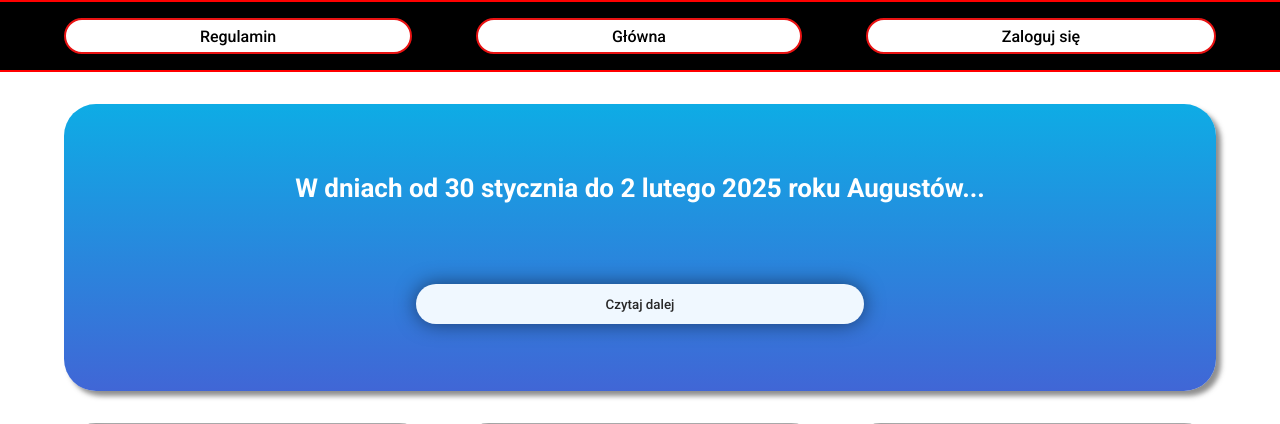
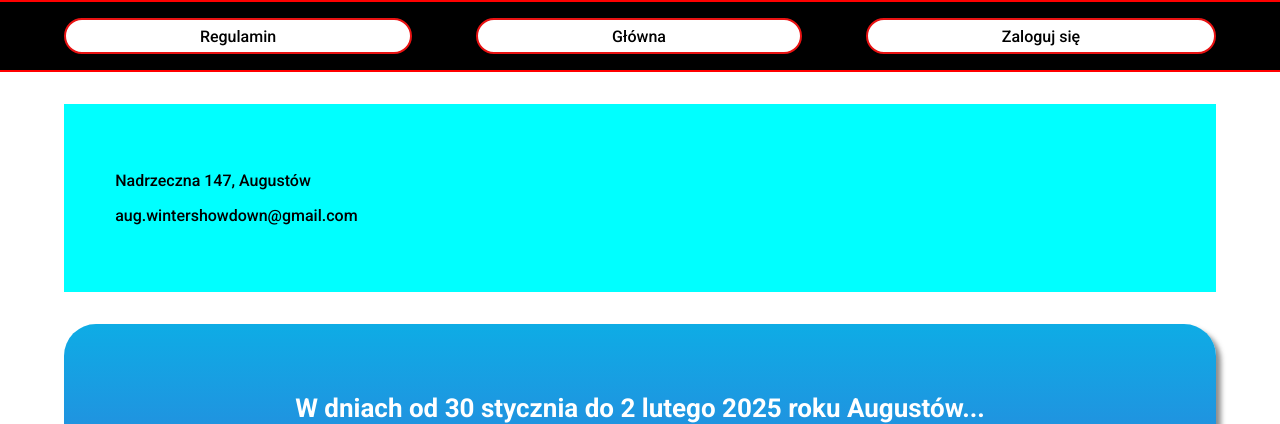
Before and after one commit to BrightIndigo/WinterShowdown-2025, a PHP site: page /kod/event/event.php in a window 1280 px wide. Shown: the part 1004-1428 px from the top of the page. Run offline with PHP 8.4, Linux system fonts and the light colour scheme; some web fonts are replaced.

Commit message:
Add files via upload

```diff
--- a/event/event.css
+++ b/event/event.css
@@ -77,6 +77,19 @@ body {
 }
 .btn:hover {
   transform: scale(1.1);
+}
+.info_event {
+  margin-left: 4vw;
+  margin-right: 4vw;
+  font-family: inherit;
+  background-color: aqua;
+  width: 82vw;
+  padding: 4vw;
+  margin-top: 4vh;
+}
+.info_event .address_icon {
+}
+.info_event .email_icon {
 }
 .naglowek {
   display: flex;
--- a/event/event.php
+++ b/event/event.php
@@ -19,9 +19,9 @@ session_start();
   <body>
     <div class="page">
       <div id="media">
-        <a href="link1.html"><img src="../images/icon1.png" alt="Icon 1" /></a>
+        <a href="https://www.facebook.com/profile.php?id=61571712183895"><img src="../images/icon1.png" alt="Icon 1" /></a>
         <a href="link2.html"><img src="../images/icon2.png" alt="Icon 2" /></a>
-        <a href="link3.html"><img src="../images/icon3.png" alt="Icon 3" /></a>
+        <a href="https://discord.gg/3w6U9hZMe4"><img src="../images/icon3.png" alt="Icon 3" /></a>
         <a href="link4.html"><img src="../images/icon4.png" alt="Icon 4" /></a>
       </div>
       <div class="segment1">
@@ -50,6 +50,16 @@ session_start();
           <?php endif; ?>
 
         <div class="h-sep"></div>
+      </div>
+      <div class="info_event">
+        <div class="adress">
+          <div class="address_icon"></div>
+          <p>Nadrzeczna 147, Augustów</p>
+        </div>
+        <div class="email">
+          <div class="email_icon"></div>
+          <p>aug.wintershowdown@gmail.com</p>
+        </div>
       </div>
       <div class="naglowek">
         <h1 id="zmien">W dniach od 30 stycznia do 2 lutego 2025 roku Augustów...</h1>
--- a/event/login.php
+++ b/event/login.php
@@ -11,7 +11,7 @@ if ($_SERVER['REQUEST_METHOD'] === 'POST') {
     $username = $_POST['username'];
     $password = $_POST['password'];
 
-    $conn = new mysqli('SERVER', 'SERVER', 'SERVER', 'SERVER');
+    $conn = new mysqli('localhost', 'ah5muzaw737', 'N7d@-*32y-7CHV-NbbR', 'ah5muzaw737_');
     //$conn = new mysqli('localhost', 'root', '', 'users');
 
     if ($conn->connect_error) {
--- a/event/regulamin.php
+++ b/event/regulamin.php
@@ -104,7 +104,7 @@ określonego terminu zgłoszenia.
 
         @media (min-width: 800px) {
             #container {
-                border-radius: 5% 5%;
+                border-radius: 4rem;
             }
         }
     </style>
```
Also changed, not shown: event/register.php (+4 -4 lines).
